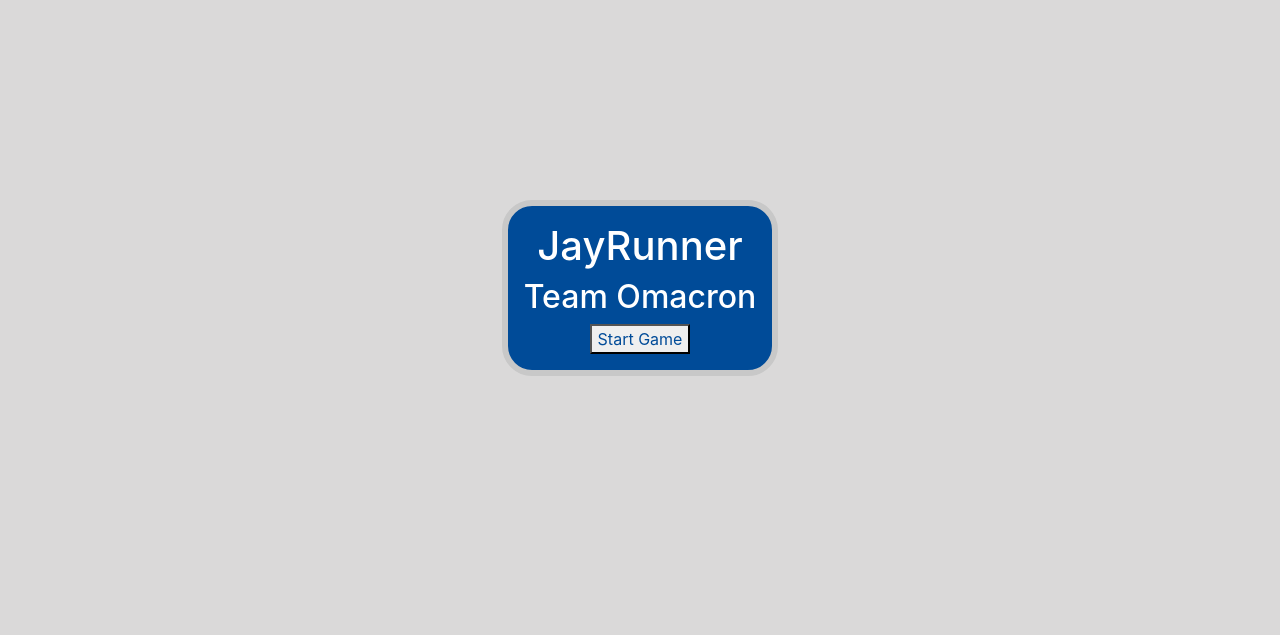
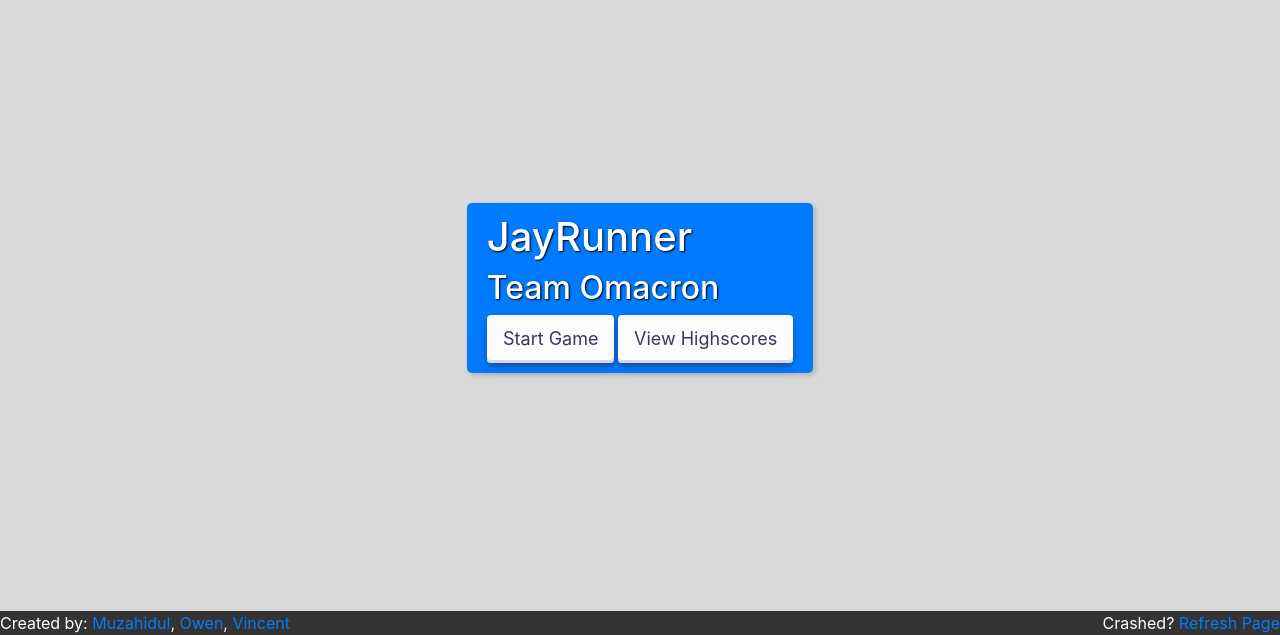
Before and after one commit to reddign/gamers, a PHP site: page /jayrunner.php in a window 1280 px wide. Shown: the part 165-800 px from the top of the page. Run offline with PHP 8.4, Linux system fonts and the light colour scheme; data that the repository does not hold is empty.

Commit message:
Stylized display pages

```diff
--- a/web_src/games/jayrunner/jayrunner.css
+++ b/web_src/games/jayrunner/jayrunner.css
@@ -16,18 +16,51 @@
 }
 
 .display-container {
-    display: flex;
-    flex-direction: column;
-    justify-content: center;
-    align-items: center;
-    padding: 1em;
-    background-color:  #004B98;
+    background-color: #007bff;
     color: white;
-    border: #C8C8C8 6px solid;
-    border-radius: 30px;
+    border: none;
+    padding: 10px 20px;
+    border-radius: 5px;
+    font-size: 16px;
+    font-weight: bold;
+    text-shadow: 1px 1px 2px black;
+    box-shadow: 2px 2px 5px rgba(0,0,0,0.2);
 }
 
-#startButton {
-    margin: 0;
-    color: #004B98;
+#startButton, #leaderboard {
+  align-items: center;
+  background-color: #FCFCFD;
+  border-radius: 4px;
+  border-width: 0;
+  box-shadow: rgba(45, 35, 66, 0.4) 0 2px 4px,rgba(45, 35, 66, 0.3) 0 7px 13px -3px,#D6D6E7 0 -3px 0 inset;
+  box-sizing: border-box;
+  color: #36395A;
+  cursor: pointer;
+  display: inline-flex;
+  height: 48px;
+  justify-content: center;
+  line-height: 1;
+  list-style: none;
+  overflow: hidden;
+  padding-left: 16px;
+  padding-right: 16px;
+  position: relative;
+  text-align: left;
+  text-decoration: none;
+  transition: box-shadow .15s,transform .15s;
+  user-select: none;
+  -webkit-user-select: none;
+  touch-action: manipulation;
+  white-space: nowrap;
+  will-change: box-shadow,transform;
+  font-size: 18px;
 }
+
+.bottom-nav{
+  background-color: #333;
+  overflow: hidden;
+  position: fixed;
+  bottom: 0;
+  width: 100%;
+  color: white;
+}
--- a/web_src/games/jayrunner/jayrunner.php
+++ b/web_src/games/jayrunner/jayrunner.php
@@ -24,7 +24,15 @@ require "../../includes/head.php";
             <h1>JayRunner</h1>
             <h2>Team Omacron</h2>
             <button id="startButton">Start Game</button>
+            <button id="leaderboard">View Highscores</button>
         </div>
+    </div>
+
+    <div class="bottom-nav">
+            Created by: <a href="../../../web_src\general\about\muzahidul_islam.php">Muzahidul</a>, <a href="../../../web_src\general\about\OwenWertzberger.php">Owen</a>, <a href="../../../web_src\general\about\vincent_liu.php">Vincent</a>
+        <span style="float: right">
+            Crashed? <a href="jayrunner.php">Refresh Page</a>
+        </span>
     </div>
 
     <!-- //intially hidden -->
```
